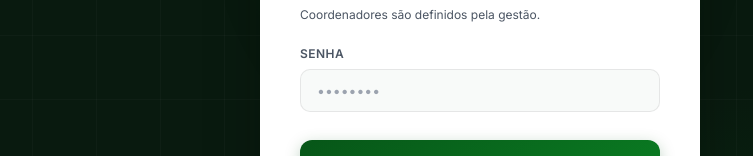
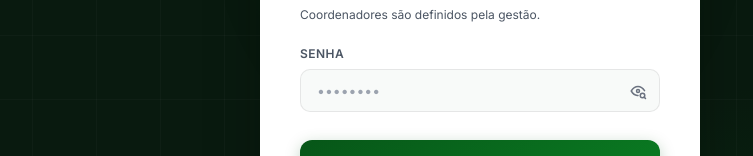
Before and after one commit to nitlabcedro/valiscedro, a Next.js app in the folder valis-app/: page /cadastro in a window 1280 px wide. Shown: the part 477-633 px from the top of the page, without its empty margins (160-913 px from the left). Built offline with nearby package versions, Linux system fonts and the light colour scheme; no server answers.

Commit message:
olho magico

```diff
--- a/valis-app/app/(auth)/cadastro/page.tsx
+++ b/valis-app/app/(auth)/cadastro/page.tsx
@@ -9,6 +9,7 @@ import styles from "../login.module.css";
 import { apiSend, mensagemErro } from "@/lib/api";
 import { emailValido, senhaCabe } from "@/lib/format";
 import type { Cargo } from "@/lib/types";
+import CampoSenha from "@/components/CampoSenha/CampoSenha";
 
 // Coordenador e Administrador só são atribuídos pela gestão, na tela de Usuários.
 const CARGOS_AUTOCADASTRO: Cargo[] = ["Técnico", "Bioquímico"];
@@ -115,10 +116,9 @@ export default function CadastroPage() {
 
           <div className={sharedStyles.formGroup}>
             <label className={sharedStyles.formLabel} htmlFor="senha">Senha</label>
-            <input
+            <CampoSenha
               id="senha"
               className={sharedStyles.formInput}
-              type="password"
               placeholder="••••••••"
               value={senha}
               onChange={(e) => setSenha(e.target.value)}
--- a/valis-app/app/(auth)/page.tsx
+++ b/valis-app/app/(auth)/page.tsx
@@ -10,6 +10,7 @@ import { ApiError, apiSend, mensagemErro } from "@/lib/api";
 import { useAuth } from "@/components/AuthProvider/AuthProvider";
 import { rotaInicial } from "@/lib/acesso";
 import type { Usuario } from "@/lib/types";
+import CampoSenha from "@/components/CampoSenha/CampoSenha";
 
 export default function LoginPage() {
   const router = useRouter();
@@ -77,10 +78,9 @@ export default function LoginPage() {
 
           <div className={sharedStyles.formGroup}>
             <label className={sharedStyles.formLabel} htmlFor="senha">Senha</label>
-            <input
+            <CampoSenha
               id="senha"
               className={sharedStyles.formInput}
-              type="password"
               placeholder="••••••••"
               value={senha}
               onChange={(e) => setSenha(e.target.value)}
--- /dev/null
+++ b/valis-app/components/CampoSenha/CampoSenha.module.css
@@ -0,0 +1,36 @@
+.campo {
+  position: relative;
+}
+
+.input {
+  width: 100%;
+}
+
+.olho {
+  position: absolute;
+  top: 50%;
+  right: 6px;
+  transform: translateY(-50%);
+  display: inline-flex;
+  align-items: center;
+  justify-content: center;
+  width: 32px;
+  height: 32px;
+  border-radius: 8px;
+  color: #6b7280;
+  transition: color 150ms ease, background-color 150ms ease;
+}
+
+.olho:hover {
+  color: #075618;
+  background: rgba(7, 86, 24, 0.08);
+}
+
+.olho:focus-visible {
+  outline: 2px solid #075618;
+  outline-offset: 1px;
+}
+
+.olhoAtivo {
+  color: #075618;
+}
--- /dev/null
+++ b/valis-app/components/CampoSenha/CampoSenha.tsx
@@ -0,0 +1,31 @@
+"use client";
+
+import { useState, type InputHTMLAttributes } from "react";
+import { TbEyeSearch } from "react-icons/tb";
+import styles from "./CampoSenha.module.css";
+
+type Props = Omit<InputHTMLAttributes<HTMLInputElement>, "type">;
+
+export default function CampoSenha({ className, style, ...props }: Props) {
+  const [visivel, setVisivel] = useState(false);
+
+  return (
+    <div className={styles.campo}>
+      <input
+        {...props}
+        type={visivel ? "text" : "password"}
+        className={[className, styles.input].filter(Boolean).join(" ")}
+        style={{ ...style, paddingRight: 44 }}
+      />
+      <button
+        type="button"
+        className={`${styles.olho} ${visivel ? styles.olhoAtivo : ""}`}
+        onClick={() => setVisivel((atual) => !atual)}
+        aria-label={visivel ? "Ocultar senha" : "Mostrar senha"}
+        aria-pressed={visivel}
+      >
+        <TbEyeSearch size={18} aria-hidden />
+      </button>
+    </div>
+  );
+}
```
Also changed, not shown: valis-app/app/(auth)/redefinir-senha/page.tsx (+3 -4 lines), valis-app/app/(dashboard)/perfil/page.tsx (+4 -3 lines).
